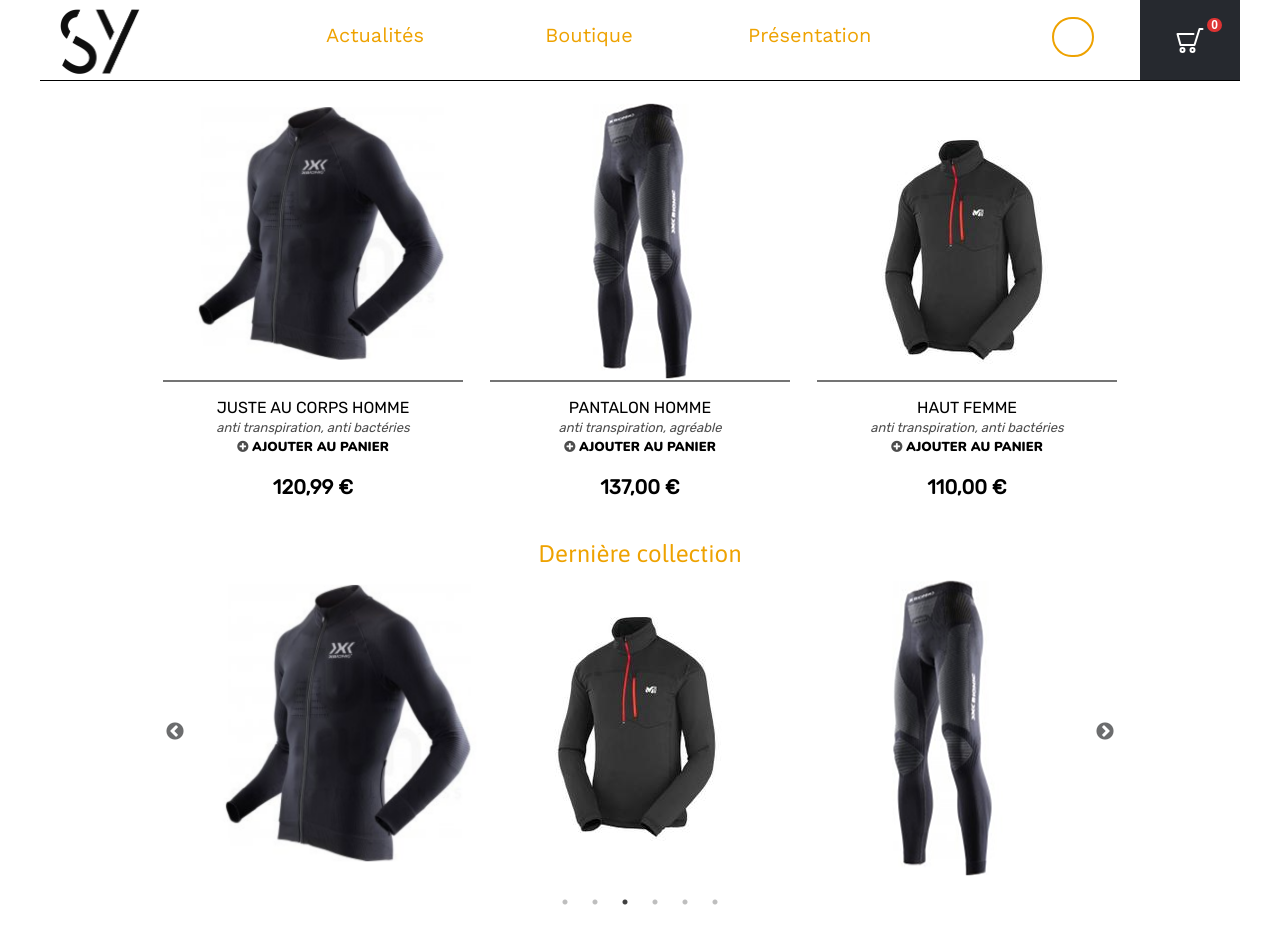
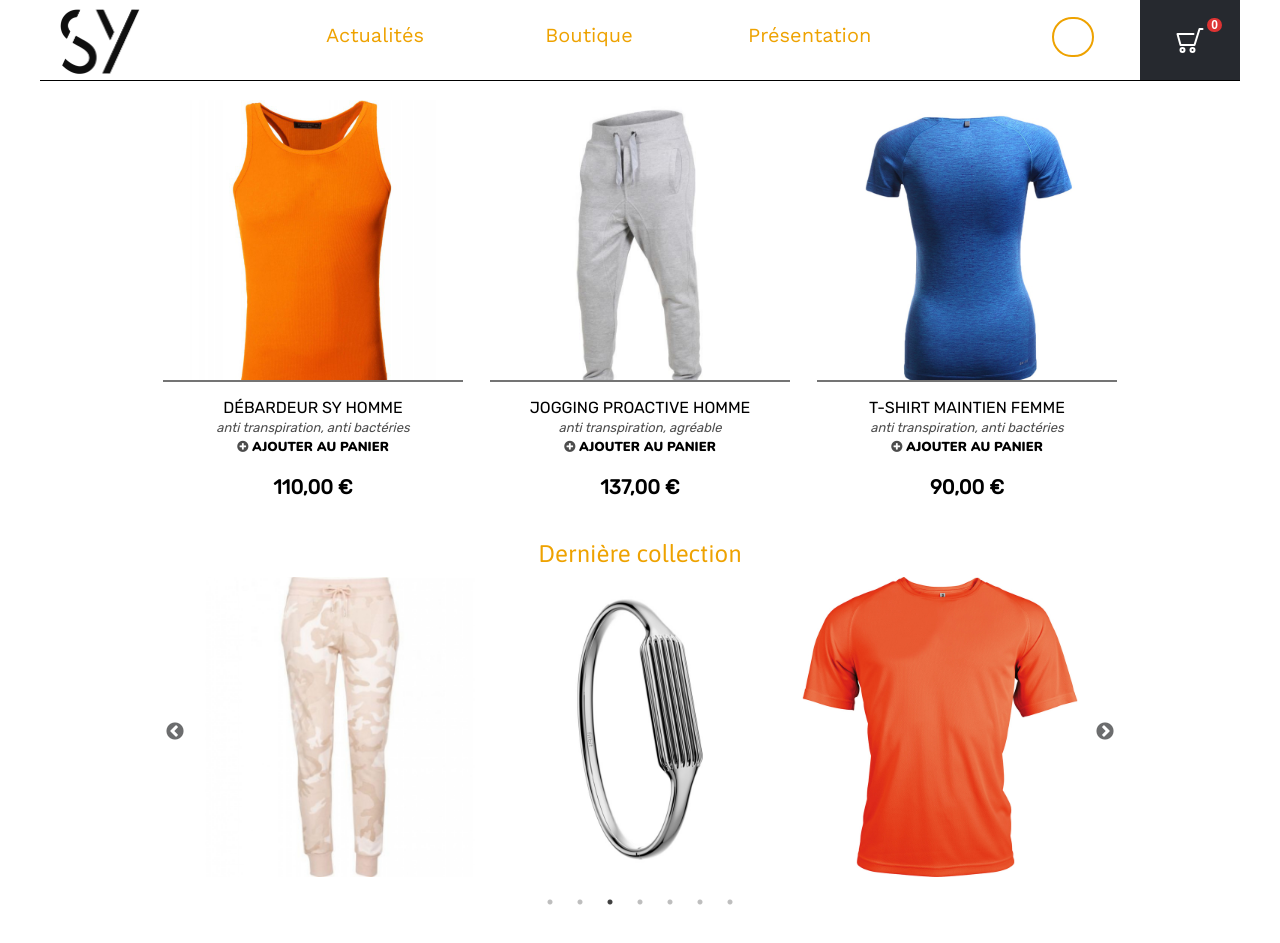
Before and after one commit to jeremySrgt/ITW-projet, a plain HTML site: page html/index.html in a window 1280 px wide. Shown: the top 943 px of the page. Drawn offline with nearby package versions, Linux system fonts and the light colour scheme; grey boxes are pictures that could not be loaded; a web font is replaced by a local one.

Commit message:
modif photo page d'accueil et carrousel + modif police d'ecriture

```diff
--- a/css/iHover.css
+++ b/css/iHover.css
@@ -94,6 +94,7 @@ RawBlameHistory
     text-align: center;
     -webkit-backface-visibility: hidden;
     backface-visibility: hidden;
+    font-family: 'Rubik', sans-serif;
 }
 
 .ih-item.circle.effect1 .spinner {
--- a/html/index.html
+++ b/html/index.html
@@ -94,8 +94,8 @@
             <div class="photo_apercu">
                 <div class="row">
                     <div class="col-sm-6">
-                        <div class="ih-item square effect6 from_top_and_bottom"><a href="#1">
-                            <div class="img"><img src="../img/haut_homme.png" alt="img" title="jutse au corps homme"></div>
+                        <div class="ih-item square effect6 from_top_and_bottom"><a href="AP/APhtml/ArticleDefault.html">
+                            <div class="img"><img src="articleLoader/img/homme/debardeur_homme/debardeur-orange-pour-homme-moulant-coton-cotele.jpg" alt="img" title="jutse au corps homme"></div>
                             <div class="info">
                                 <h3>Disponible</h3>
                                 <p>Fabriqué en France<br />
@@ -109,8 +109,8 @@
             <div class="photo_apercu">
                 <div class="row">
                     <div class="col-sm-6">
-                        <div class="ih-item square effect13 top_to_bottom"><a href="#2">
-                            <div class="img"><img src="../img/pantalon_homme.png" alt="img" title="pantalon homme"></div>
+                        <div class="ih-item square effect13 top_to_bottom"><a href="AP/APhtml/ArticleDefault.html">
+                            <div class="img"><img src="../img/111727c3a6bc381c0ecf297b651a2ae8.jpg" alt="img" title="pantalon homme"></div>
                             <div class="info">
                                 <h3><font color="red">Rupture de stock</font></h3>
                                 <!--pas d'info sur l'article car en rupture de stock-->
@@ -123,8 +123,8 @@
             <div class="photo_apercu">
                 <div class="row">
                     <div class="col-sm-6">
-                        <div class="ih-item square effect6 from_top_and_bottom"><a href="#3">
-                            <div class="img"><img src="../img/vetementun.jpeg" alt="img" title="haut femme"></div>
+                        <div class="ih-item square effect6 from_top_and_bottom"><a href="AP/APhtml/ArticleDefault.html">
+                            <div class="img"><img src="articleLoader/img/femme/Tshirt_femme/D-origine-NIKE-DRI-FIT-EN-TRICOT-Femmes-de-T-shirts-manches-courtes-de-Sport.jpg" alt="img" title="haut femme"></div>
                             <div class="info">
                                 <h3>Disponible</h3>
                                 <p>Fabriqué en France<br />
@@ -136,43 +136,44 @@
             </div>
 
             <div class="photo_desc">
-                    Juste au corps Homme<br />
+                    Débardeur SY Homme<br />
                 <i>anti transpiration, anti bactéries</i><br />
                 <div class="simpleCart_shelfItem">
-                    <a href="javascript:" onclick="simpleCart.add({name:'Juste au corps Homme', price: 120.99});" ><i class="fa fa-plus-circle" aria-hidden="true"></i> Ajouter au panier</a> <!--<br />-->
+                    <a href="javascript:" onclick="simpleCart.add({name:'Débardeur SY H', price: 110.00});" ><i class="fa fa-plus-circle" aria-hidden="true"></i> Ajouter au panier</a> <!--<br />-->
                 </div>
                 <br />
-                <b>120,99 €</b>
+                <b>110,00 €</b>
             </div>
             <div class="photo_desc">
-                    Pantalon Homme<br />
+                    Jogging ProActive Homme<br />
                 <i>anti transpiration, agréable</i><br />
                 <div class="simpleCart_shelfItem">
-                    <a href="javascript:" onclick="simpleCart.add({name:'Pantalon Homme', price: 137.00});" ><i class="fa fa-plus-circle" aria-hidden="true"></i> Ajouter au panier</a>
+                    <a href="javascript:" onclick="simpleCart.add({name:'Jogging ProActive H', price: 137.00});" ><i class="fa fa-plus-circle" aria-hidden="true"></i> Ajouter au panier</a>
                 </div>
                 <br />
                 <b>137,00 €</b>
             </div>
             <div class="photo_desc">
-                    Haut Femme<br />
+                    T-shirt maintien Femme<br />
                 <i>anti transpiration, anti bactéries</i><br />
                 <div class="simpleCart_shelfItem">
-                    <a href="javascript:" onclick="simpleCart.add({name:'Haut Femme', price: 110.00});" ><i class="fa fa-plus-circle" aria-hidden="true"></i> Ajouter au panier</a>
+                    <a href="javascript:" onclick="simpleCart.add({name:'T-shirt maintien F', price: 90.00});" ><i class="fa fa-plus-circle" aria-hidden="true"></i> Ajouter au panier</a>
                 </div>
                 <br />
-                <b>110,00 €</b>
+                <b>90,00 €</b>
             </div>
         </div>
 
         <div class="carrousel">
             <div id="carrousel_titre">Dernière collection</div>
             <div class="carrousel_slider">
-                <div><img src="../img/vetementun.jpeg" alt="img" title="haut femme" width="300" height="300"></div>
-                <div><img src="../img/pantalon_homme.png" alt="img" title="pantalon homme" width="300" height="300"></div>
-                <div><img src="../img/haut_homme.png" alt="img" title="haut homme" width="300" height="300"></div>
-                <div><img src="../img/vetementun.jpeg" alt="img" title="haut femme" width="300" height="300"></div>
-                <div><img src="../img/pantalon_homme.png" alt="img" title="pantalon homme" width="300" height="300"></div>
-                <div><img src="../img/haut_homme.png" alt="img" title="haut homme" width="300" height="300"></div>
+                <div><img src="articleLoader/img/autres/sac-a-dos-sport-smartbag40-karkoa.jpg" alt="img" title="SAD connecté" width="300" height="300"></div>
+                <div><img src="articleLoader/img/femme/brassiere/la-marie-jo-brassiere-de-sport.jpg" alt="img" title="pantalon homme" width="300" height="300"></div>
+                <div><img src="articleLoader/img/femme/jogging_femme/bas-de-jogging-femme-urban-classics-rose-camouflage_1_v1.jpeg" alt="img" title="haut homme" width="300" height="300"></div>
+                <div><img src="articleLoader/img/fitbit/Fitbit-Flex2-Silver-Bangle-2.jpg" alt="img" title="haut femme" width="300" height="300"></div>
+                <div><img src="articleLoader/img/homme/Tshirt_homme/t-shirt-homme-sport-manches-courtes-L-130431-957837_1.jpg" alt="img" title="pantalon homme" width="300" height="300"></div>
+                <div><img src="articleLoader/img/homme/runner_homme/61deZiiqq1L._UL1500_.jpg" alt="img" title="haut homme" width="300" height="300"></div>
+                <div><img src="articleLoader/img/autres/gourde-sport-600ml-en-aluminium-biscing.jpg" alt="img" title="haut homme" width="300" height="300"></div>
             </div>
         </div>
 
```
Also changed, not shown: img/111727c3a6bc381c0ecf297b651a2ae8.jpg (added).
